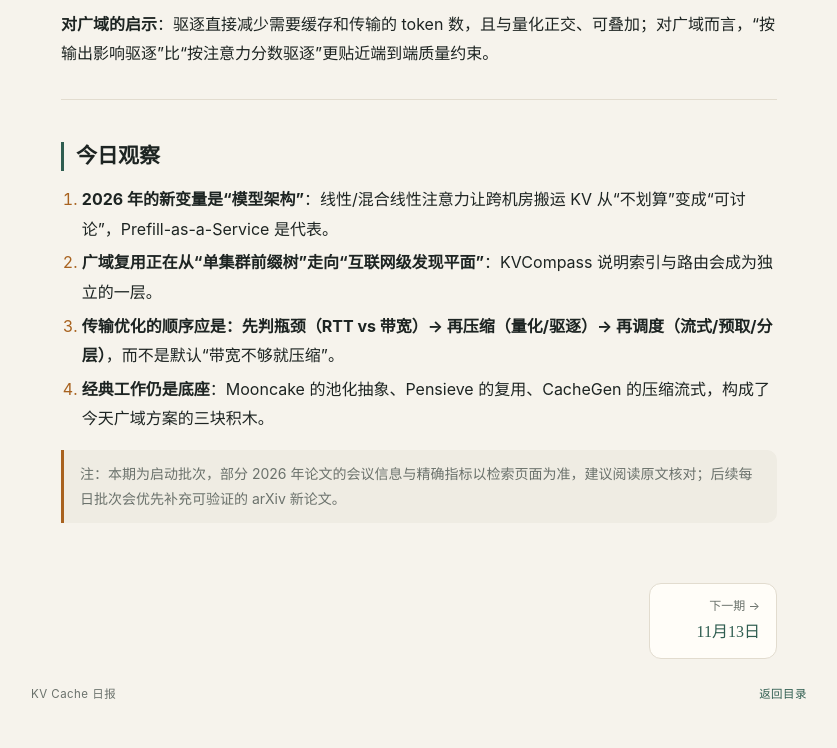
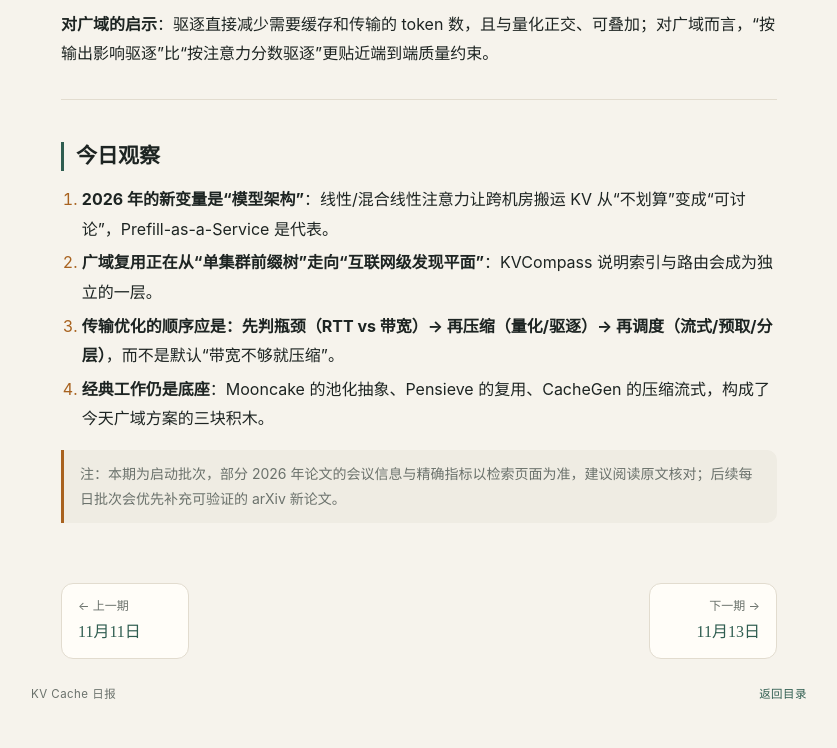
Before and after one commit to LuJiaxun/kv-cache-daily, a plain HTML site: page days/2026-11-12.html in a window 1280 px wide. Shown: the part 5371-6119 px from the top of the page, without its empty margins (221-1058 px from the left). Drawn offline with Linux system fonts and the light colour scheme.

Commit message:
deploy: days/2026-11-12.html

```diff
--- a/days/2026-11-12.html
+++ b/days/2026-11-12.html
@@ -195,7 +195,7 @@
 <p>注：本期为启动批次，部分 2026 年论文的会议信息与精确指标以检索页面为准，建议阅读原文核对；后续每日批次会优先补充可验证的 arXiv 新论文。</p>
 </blockquote>
 </main>
-<nav class="pager"><span></span><a class="pager-link next" href="2026-11-13.html"><span class="dir">下一期 →</span><span class="d">11月13日</span></a></nav>
+<nav class="pager"><a class="pager-link" href="2026-11-11.html"><span class="dir">← 上一期</span><span class="d">11月11日</span></a><a class="pager-link next" href="2026-11-13.html"><span class="dir">下一期 →</span><span class="d">11月13日</span></a></nav>
 <footer class="footer"><span>KV Cache 日报</span><a href="../index.html">返回目录</a></footer>
 
 <script src="../assets/app.js" defer></script>
```
